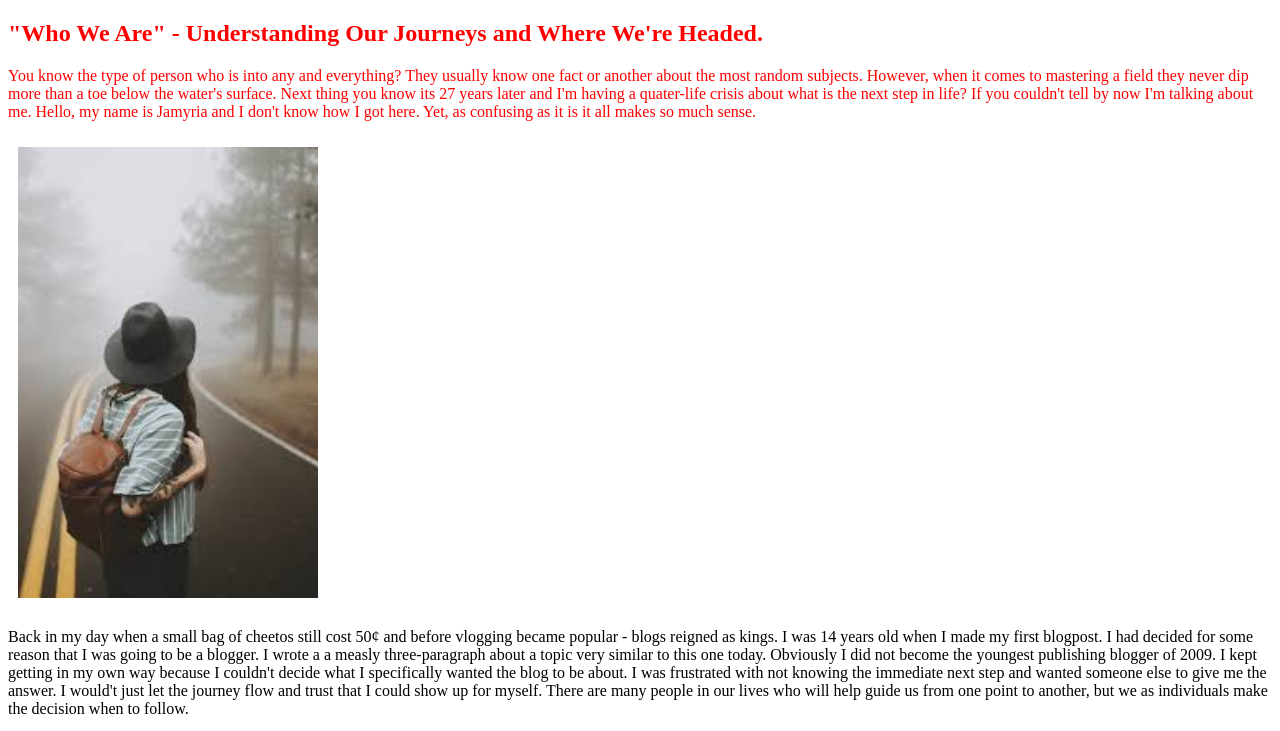
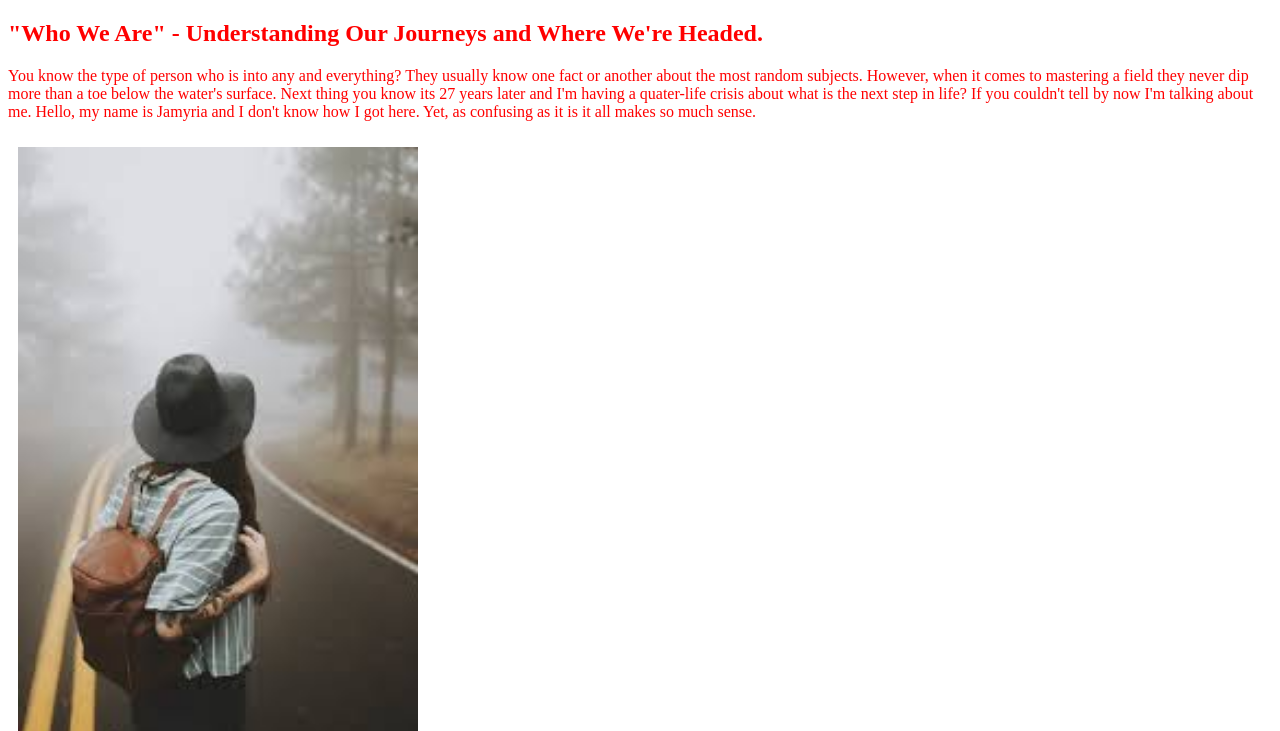
Before and after one commit to PT-Web-Dev-Jan-23/js-assignment-4-html-me-something-landersja, a website: page index.html in a window 1280 px wide. Shown: the top 731 px of the page. Drawn offline with Linux system fonts and the light colour scheme.

Commit message:
added html update

```diff
--- a/index.html
+++ b/index.html
@@ -11,7 +11,7 @@
       <h1>"Who We Are" - Understanding Our Journeys and Where We're Headed.</h1>
    <main>
       <p>You know the type of person who is into any and everything? They usually know one fact or another about the most random subjects. However, when it comes to mastering a field they never dip more than a toe below the water's surface. Next thing you know its 27 years later  and I'm having a quater-life crisis about what is the next step in life? If you couldn't tell by now I'm talking about me. Hello, my name is Jamyria and I don't know how I got here. Yet, as confusing as it is it all makes so much sense.</p>
-      <img src = "images/wandering image.jpeg" alt = "Image of someone wandering down a foggy path." style="width:300px">
+      <img src = "images/wandering image.jpeg" alt = "Image of someone wandering down a foggy path." >
    </header>
       <p> Back in my day when a small bag of cheetos still cost 50&cent; and before vlogging became popular - blogs reigned as kings. I was 14 years old when I made my first blogpost. I had decided for some reason that I was going to be a blogger. I wrote a a measly three-paragraph about a topic very similar to this one today. Obviously I did not become the youngest publishing blogger of 2009. I kept getting in my own way because I couldn't decide what I specifically wanted the blog to be about. I was frustrated with not knowing the immediate next step and wanted someone else to give me the answer. I would't just let the journey flow and trust that I could show up for myself. There are many people in our lives who will help guide us from one point to another, but we as individuals make the decision when to follow. </p>
 
```
